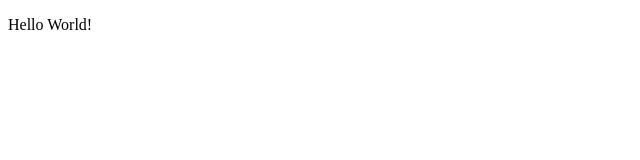
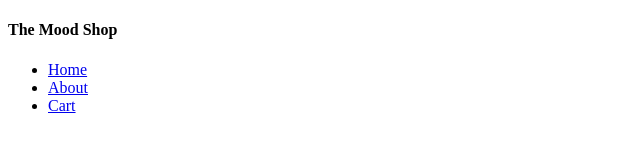
Before and after one commit to benchan777/mood-shop, a plain HTML site: page index.html in a window 1280 px wide. Shown: the whole page, without its empty margins (0-640 px from the left). Drawn offline with Linux system fonts and the light colour scheme.

Commit message:
made navbar skeleton

```diff
--- a/index.html
+++ b/index.html
@@ -6,7 +6,16 @@
 </head>
 
 <body>
-    <p>Hello World!</p>
+    <header class="page-header">
+        <h4>The Mood Shop</h4>
+        <nav>
+            <ul>
+                <li><a href="#">Home</a></li>
+                <li><a href="#">About</a></li>
+                <li><a href="#">Cart</a></li>
+            </ul>
+        </nav>
+    </header>
 </body>
 
 </html>
```
